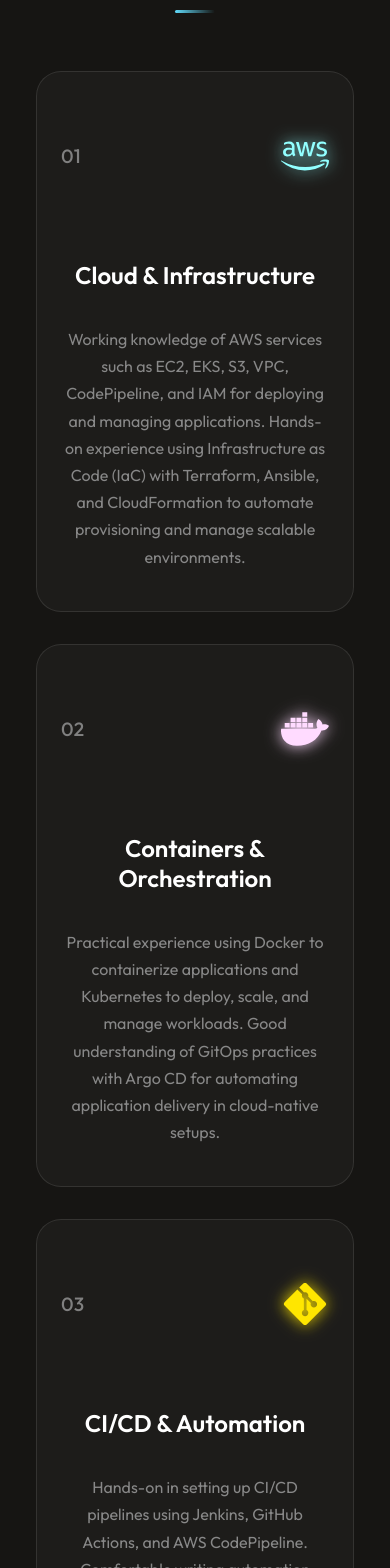
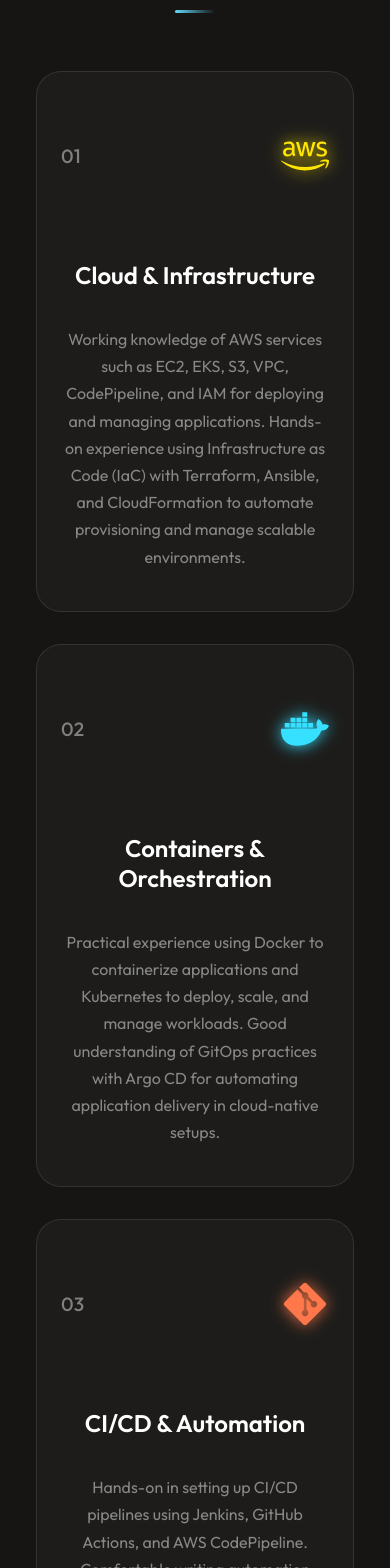
Before and after one commit to wahajahmad-cyber/Portfolio_Website, a React (Vite) app: page / in a window 390 px wide. Shown: the part 3080-4648 px from the top of the page. Built offline with nearby package versions, Linux system fonts and the light colour scheme; no server answers; a web font is replaced by a local one.

Commit message:
changes in Skills card icon AWS,Docker,Linux colors

```diff
--- a/src/components/Skills/Skills.css
+++ b/src/components/Skills/Skills.css
@@ -100,22 +100,22 @@
 }
 
 /* Specific icon colors on hover */
-.skills-format:nth-child(1):hover .skill-icon {
-    color: #61DBFB;
-    filter: drop-shadow(0 0 8px #61DBFB) brightness(1.2);
-    text-shadow: 0 0 15px #61DBFB;
-}
-
-.skills-format:nth-child(2):hover .skill-icon {
-    color: #ed92f5;
-    filter: drop-shadow(0 0 8px #ed92f5) brightness(1.2);
-    text-shadow: 0 0 15px #ed92f5;
-}
-
-.skills-format:nth-child(3):hover .skill-icon {
+.skills-format:nth-child(1):hover .skill-icon { /* AWS */
     color: #FF9900;
     filter: drop-shadow(0 0 8px #FF9900) brightness(1.2);
     text-shadow: 0 0 15px #FF9900;
+}
+
+.skills-format:nth-child(2):hover .skill-icon { /* Docker */
+    color: #2496ED;
+    filter: drop-shadow(0 0 8px #2496ED) brightness(1.2);
+    text-shadow: 0 0 15px #2496ED;
+}
+
+.skills-format:nth-child(3):hover .skill-icon { /* Git */
+    color: #F05032;
+    filter: drop-shadow(0 0 8px #F05032) brightness(1.2);
+    text-shadow: 0 0 15px #F05032;
 }
 
 .skills-format:nth-child(4):hover .skill-icon {
@@ -130,10 +130,10 @@
     text-shadow: 0 0 15px #00758f;
 }
 
-.skills-format:nth-child(6):hover .skill-icon {
-    color: #ffffff;
-    filter: drop-shadow(0 0 8px #ffffff) brightness(1.2);
-    text-shadow: 0 0 15px #ffffff;
+.skills-format:nth-child(6):hover .skill-icon { /* Linux */
+    color: #FCC624;
+    filter: drop-shadow(0 0 8px #FCC624) brightness(1.2);
+    text-shadow: 0 0 15px #FCC624;
 }
 
 /* Text Styling */
@@ -241,25 +241,25 @@
     }
 
     /* Always show icon colors and glow on mobile */
-    .skills-format:nth-child(1) .skill-icon {
-        color: #61DBFB;
-        text-shadow: 0 0 12px #61DBFB;
-        filter: drop-shadow(0 0 8px #61DBFB) brightness(1.5);
-        text-shadow: 0 0 15px #61DBFB, 0 0 25px #61DBFB;
-    }
-
-    .skills-format:nth-child(2) .skill-icon {
-        color: #ed92f5;
-        text-shadow: 0 0 12px #ed92f5;
-        filter: drop-shadow(0 0 8px #ed92f5) brightness(1.5);
-        text-shadow: 0 0 15px #ed92f5, 0 0 25px #ed92f5;
-    }
-
-    .skills-format:nth-child(3) .skill-icon {
+    .skills-format:nth-child(1) .skill-icon { /* AWS */
         color: #FF9900;
         text-shadow: 0 0 12px #FF9900;
         filter: drop-shadow(0 0 8px #FF9900) brightness(1.5);
         text-shadow: 0 0 15px #FF9900, 0 0 25px #FF9900;
+    }
+
+    .skills-format:nth-child(2) .skill-icon { /* Docker */
+        color: #2496ED;
+        text-shadow: 0 0 12px #2496ED;
+        filter: drop-shadow(0 0 8px #2496ED) brightness(1.5);
+        text-shadow: 0 0 15px #2496ED, 0 0 25px #2496ED;
+    }
+
+    .skills-format:nth-child(3) .skill-icon { /* Git */
+        color: #F05032;
+        text-shadow: 0 0 12px #F05032;
+        filter: drop-shadow(0 0 8px #F05032) brightness(1.5);
+        text-shadow: 0 0 15px #F05032, 0 0 25px #F05032;
     }
 
     .skills-format:nth-child(4) .skill-icon {
@@ -276,11 +276,11 @@
         text-shadow: 0 0 15px #00758f, 0 0 25px #00758f;
     }
 
-    .skills-format:nth-child(6) .skill-icon {
-        color: #ffff;
-        text-shadow: 0 0 12px #ffff;
-        filter: drop-shadow(0 0 8px #ffffff) brightness(1.5);
-        text-shadow: 0 0 15px #ffffff, 0 0 25px #ffffff;
+    .skills-format:nth-child(6) .skill-icon { /* Linux */
+        color: #FCC624;
+        text-shadow: 0 0 12px #FCC624;
+        filter: drop-shadow(0 0 8px #FCC624) brightness(1.5);
+        text-shadow: 0 0 15px #FCC624, 0 0 25px #FCC624;
     }
 
     .skill-icon {
```
